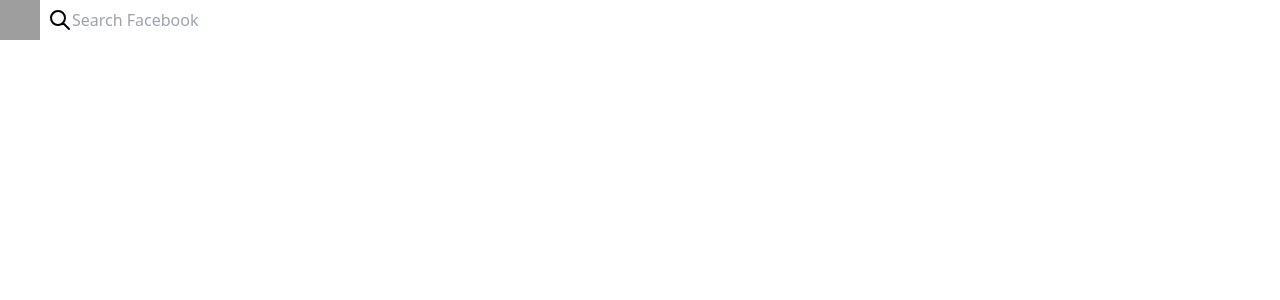
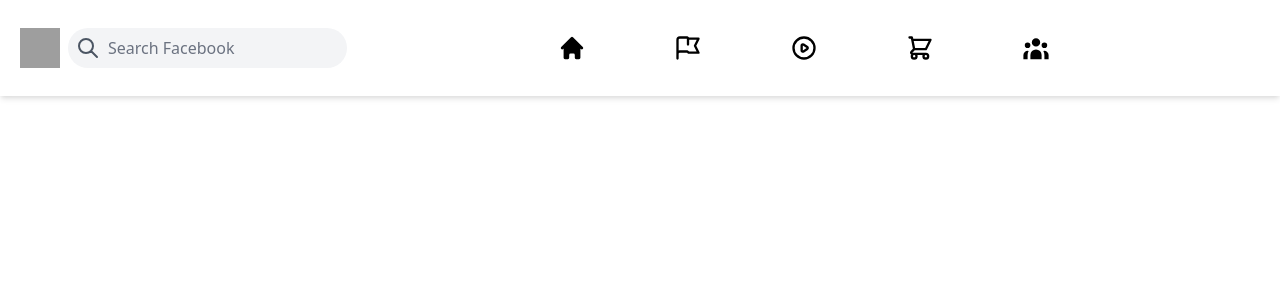
Before and after one commit to sheilgandhi/facebook-clone, a Next.js app: page / in a window 1280 px wide. Shown: the top 300 px of the page. Built offline with nearby package versions, Linux system fonts and the light colour scheme; grey boxes are pictures that could not be loaded.

Commit message:
Header Left and Center built

```diff
--- a/components/Header.js
+++ b/components/Header.js
@@ -1,20 +1,30 @@
 import Image from "next/image"
 import { BellIcon, ChatIcon, ChevronDownIcon, HomeIcon, UserGroupIcon, ViewGridIcon } from "@heroicons/react/solid"
 import { FlagIcon, PlayIcon, SearchIcon, ShoppingCartIcon } from "@heroicons/react/outline"
+import HeaderIcon from "./HeaderIcon"
 
 function Header() {
     return (
-        <div>
+        <div className="sticky top-0 z-50 bg-white flex items-center p-2 lg:p-5 shadow-md">
             {/* Left */}
             <div className="flex items-center">
                 <Image src="https://links.papareact.com/5me" width={40} height={40} layout="fixed" />
-                <div className="flex ml-2 items-center rounded-full" >
-                    <SearchIcon className='h-6' />
-                    <input type="text" placeholder="Search Facebook"/>
+                <div className="flex ml-2 items-center rounded-full bg-gray-100 p-2" >
+                    <SearchIcon className='h-6 text-gray-600' />
+                    <input className="flex ml-2 items-center bg-transparent outline-none placeholder-gray-500 flex-shrink" type="text" placeholder="Search Facebook"/>
                 </div>
             </div>
 
             {/* Center */}
+            <div className="flex justify-center flex-grow">
+                <div className="flex space-x-6 md:space-x-2">
+                    <HeaderIcon Icon={HomeIcon} />
+                    <HeaderIcon Icon={FlagIcon} />
+                    <HeaderIcon Icon={PlayIcon} />
+                    <HeaderIcon Icon={ShoppingCartIcon} />
+                    <HeaderIcon Icon={UserGroupIcon} />
+                </div>
+            </div>
 
             {/* Right */}
         </div>
--- /dev/null
+++ b/components/HeaderIcon.js
@@ -0,0 +1,14 @@
+function HeaderIcon({ Icon }) {
+    return (
+        <div className="flex items-center cursor-pointer
+            md:px-10 md:hover:bg-gray-100
+            sm:h-14 rounded-xl
+            active:border-b-2 active:border-blue-500
+            group" >
+            <Icon className="h-5 text-center sm:h-7 mx-auto
+                group-hover:text-blue-500" />
+        </div>
+    )
+}
+
+export default HeaderIcon
```
